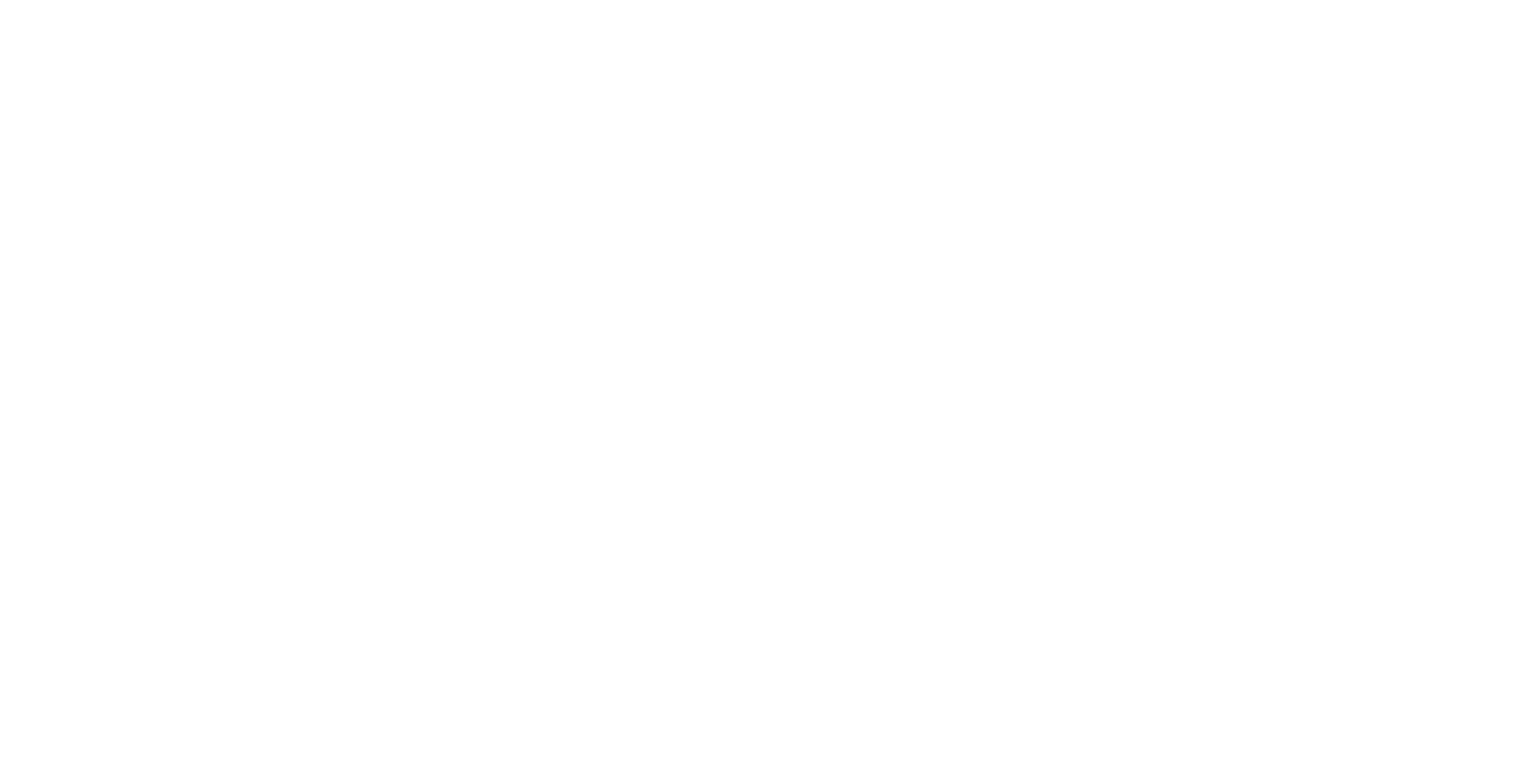
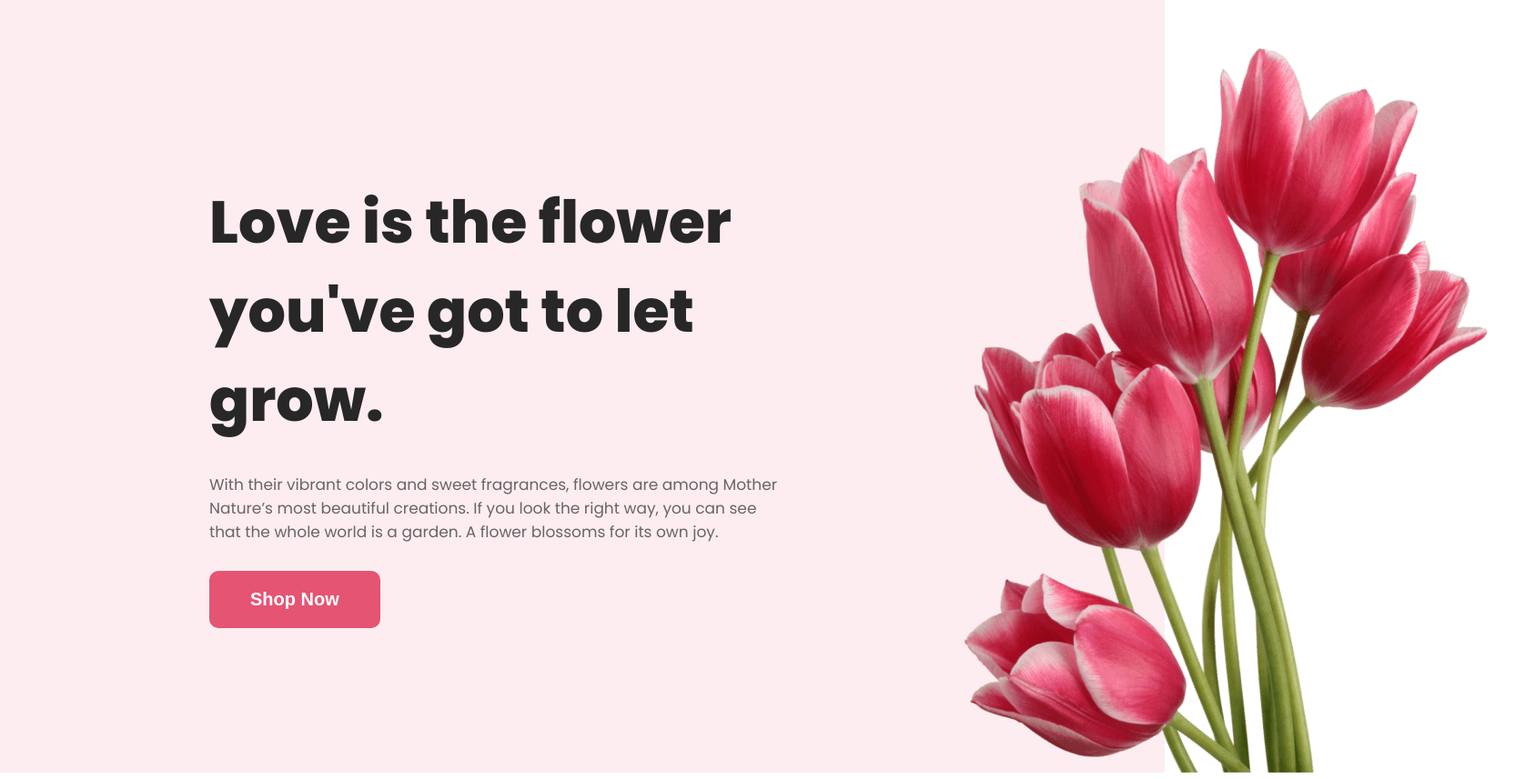
Before and after one commit to mehedi-h/flower-shop, a plain HTML site: page index.html in a window 1280 px wide. Shown: the whole page at 91% size, 1665 px wide, since content can reach past the window. Before the commit the page ends 800 px from the top, so only its background shows below. Drawn offline with Linux system fonts and the light colour scheme.

Commit message:
complete header section

```diff
--- a/index.html
+++ b/index.html
@@ -6,8 +6,38 @@
     <title>Flower Shop</title>
     <link rel="stylesheet" href="style.css">
     <link rel="shortcut icon" href="favicon.ico" type="image/x-icon">
+    <link rel="preconnect" href="https://fonts.googleapis.com">
+    <link rel="preconnect" href="https://fonts.gstatic.com" crossorigin>
+    <link href="https://fonts.googleapis.com/css2?family=Montserrat:wght@400;700;900&family=Poppins:wght@400;600;800;900&display=swap" rel="stylesheet">
 </head>
 <body>
+    <header>
+        <section class="section-container">
+            <div class="section-area">
+                <h1 class="section-title">
+                    Love is the flower you've got to let grow.
+                </h1>
+                <p class="section-brief">
+                    With their vibrant colors and sweet fragrances, flowers are among Mother Nature’s most beautiful creations. If you look the right way, you can see that the whole world is a garden. A flower blossoms for its own joy.
+                </p>
+                <button class="btn-primary">
+                    Shop Now
+                </button>
+            </div>
+            <div class="header-img">
+                <img src="./asset/pngwing 10.png" alt="">
+            </div>
+        </section>
+    </header>
 
+
+    <main>
+
+    </main>
+
+
+    <footer>
+
+    </footer>
 </body>
 </html>
--- a/style.css
+++ b/style.css
@@ -4,3 +4,47 @@
     margin: 0;
     padding: 0;
 }
+
+
+/* Header Style */
+.btn-primary {
+    border: none;
+    color: #fff;
+    border-radius: 10px;
+    font-size: 20px;
+    font-weight: 600;
+    background: #E55473;
+    padding: 20px 45px;
+
+}
+
+header {
+    background: rgba(229, 84, 115, 0.10);
+    width: 100vw;
+    height: 850px;
+}
+.section-container {
+    display: flex;
+    justify-content: space-between;
+    align-items: center;
+    font-family: 'Poppins', sans-serif;
+}
+.section-area {
+    margin: 180px 0px 150px 230px;
+}
+.section-title {
+    color: #272727;
+    font-size: 65px;
+    font-weight: 800;
+    width: 700px;
+}
+.section-brief {
+    margin: 30px 0;
+    width: 630px;
+    color: rgba(33, 33, 33, 0.67);
+    font-size: 17px;
+    font-weight: 400;
+}
+.header-img {
+    margin: 50px 230px 0px 100px;
+}
```
